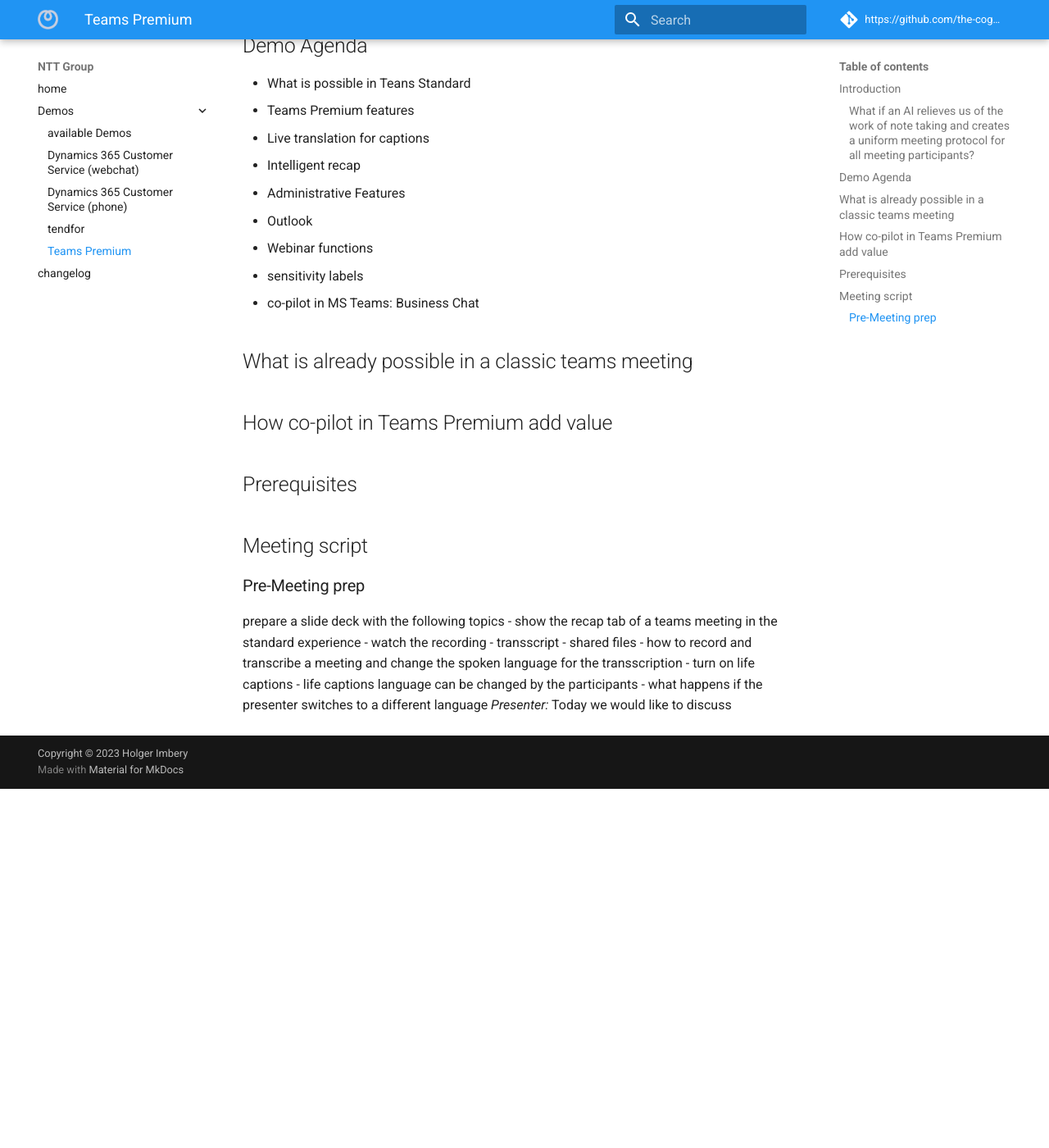
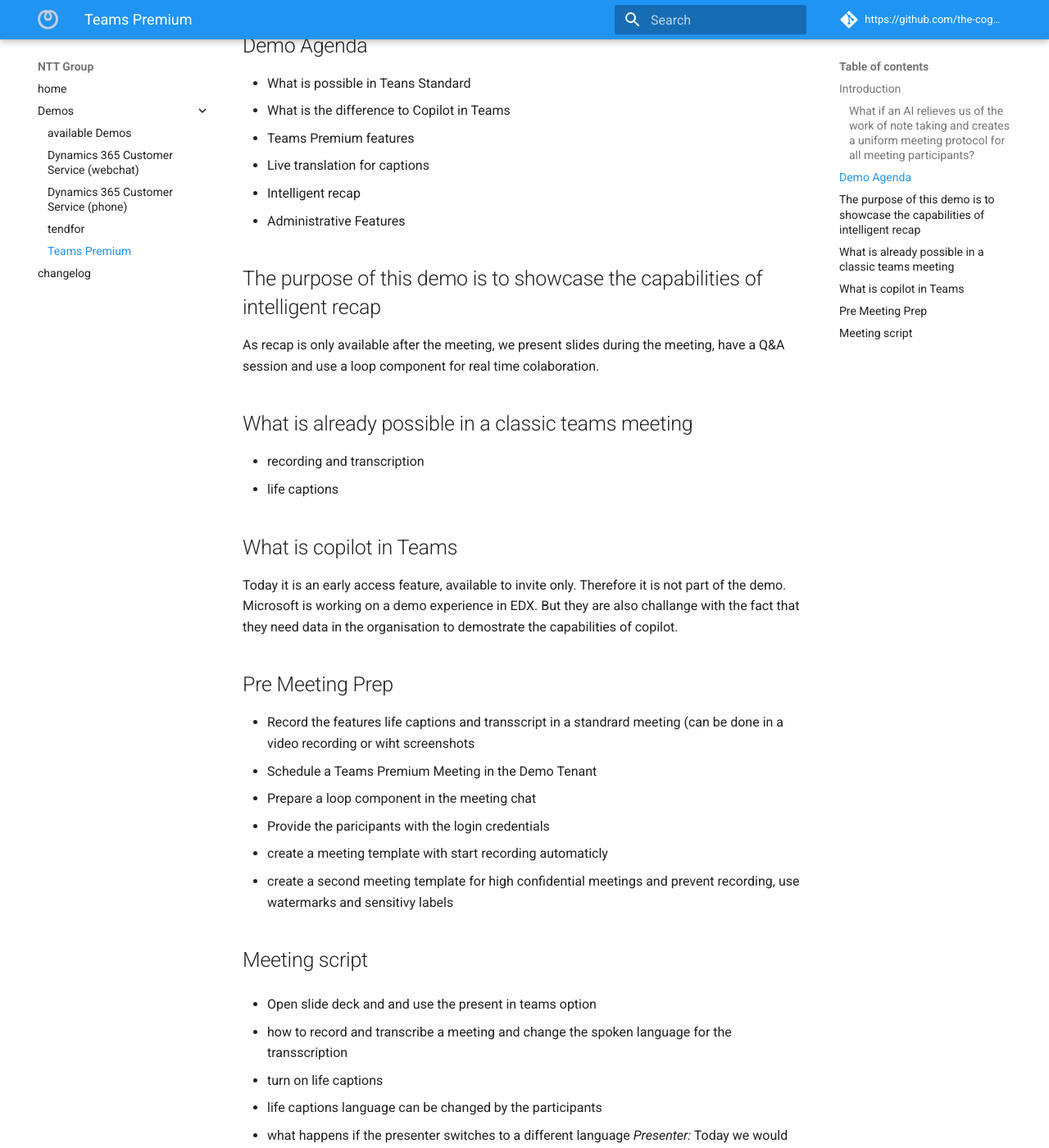
Before and after one commit to the-cognitiveservices-ninja/demo-environment, an MkDocs documentation site: the page built from docs/scripts/teams_premium.md, in a window 1280 px wide and 1400 px high, scrolled down 519 px. Shown: the whole window at 82% size. Built offline with MkDocs 1.6.1 and Material for MkDocs 9.7.7, drawn with Linux system fonts in a browser that asks for light colours; comment, search, counter and statistics services are not loaded; before the commit the page ends 1481 px from its top, so only the background shows below that.

Commit message:
Update agenda  teams_premium.md
added items and descriptions to the agenda

```diff
--- a/docs/scripts/teams_premium.md
+++ b/docs/scripts/teams_premium.md
@@ -12,28 +12,34 @@
 
 ## Demo Agenda
 - What is possible in Teans Standard
+- What is the difference to Copilot in Teams
 - Teams Premium features
 -   Live translation for captions
 -   Intelligent recap
 - Administrative Features
-- Outlook
--   Webinar functions
--   sensitivity labels
--   co-pilot in MS Teams: Business Chat
+
+## The purpose of this demo is to showcase the capabilities of intelligent recap
+As recap is only available after the meeting, we present slides during the meeting, have a Q&A session and use a loop component for real time colaboration.
 
 ## What is already possible in a classic teams meeting
+- recording and transcription
+- life captions
 
-## How co-pilot in Teams Premium add value
+## What is copilot in Teams
+Today it is an early access feature, available to invite only. Therefore it is not part of the demo.
+Microsoft is working on a demo experience in EDX. But they are also challange with the fact that they need data in the organisation to demostrate the capabilities of copilot.
 
-## Prerequisites
+## Pre Meeting Prep
+- Record the features life captions and transscript in a standrard meeting (can be done in a video recording or wiht screenshots
+- Schedule a Teams Premium Meeting in the Demo Tenant
+- Prepare a loop component in the meeting chat
+- Provide the paricipants with the login credentials
+- create a meeting template with start recording automaticly
+- create a second meeting template for high confidential meetings and prevent recording, use watermarks and sensitivy labels
 
 ## Meeting script
-### Pre-Meeting prep
-prepare a slide deck with the following topics
-- show the recap tab of a teams meeting in the standard experience
- - watch the recording
- - transscript
- - shared files
+- Open slide deck and and use the present in teams option
+
 - how to record and transcribe a meeting and change the spoken language for the transscription
 -  turn on life captions
   - life captions language can be changed by the participants
```
